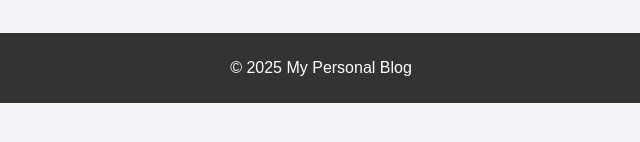
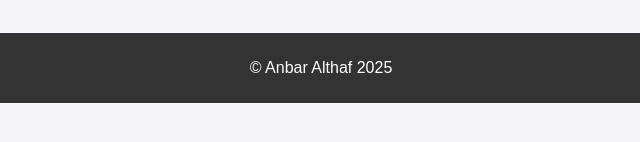
Before and after one commit to anbaralthaf/wp-blog, a plain HTML site: page index.html in a window 1280 px wide. Shown: the part 648-790 px from the top of the page, 319-959 px from the left. Drawn offline with Linux system fonts and the light colour scheme.

Commit message:
Update index.html

```diff
--- a/index.html
+++ b/index.html
@@ -38,7 +38,7 @@
     </section>
 
     <footer>
-        <p>&copy; 2025 My Personal Blog</p>
+        <p>&copy; Anbar Althaf 2025 </p>
     </footer>
 
     <script src="script.js"></script>
```
